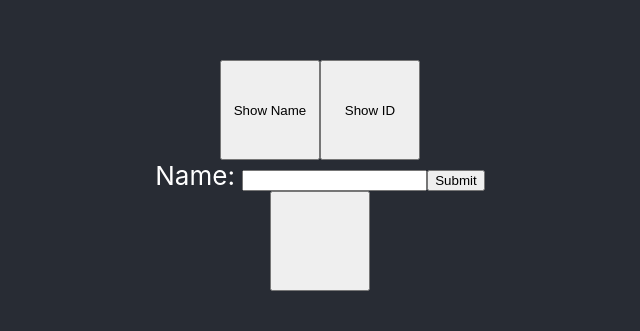
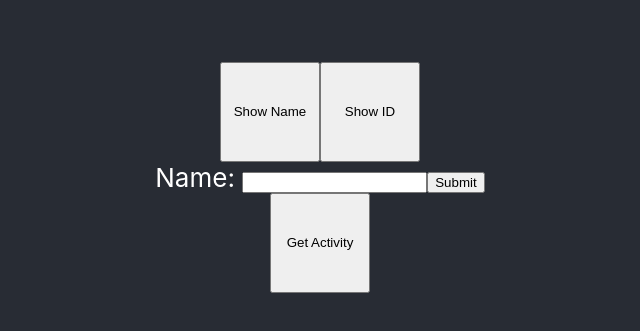
Before and after one commit to NoahNim/basic-tsx, a React (Create React App) app: page / in a window 1280 px wide. Shown: the part 223-554 px from the top of the page, without its empty margins (320-960 px from the left). Built offline with nearby package versions, Linux system fonts and the light colour scheme.

Commit message:
get activity from bored api to display

```diff
--- a/src/App.tsx
+++ b/src/App.tsx
@@ -19,10 +19,10 @@ const App = () => {
 
   useEffect(() => {
     if (user.name != null) {
-      setUserName(userName)
+      setUserName(user.name)
     }
     if (user.id != null) {
-      setUserID(userID)
+      setUserID(user.id)
     }
 
   }, [userName, userID, user.id, user.name])
--- a/src/components/home/activity.tsx
+++ b/src/components/home/activity.tsx
@@ -1,27 +1,76 @@
-import { useContext } from "react";
+import { useContext, useEffect, useState } from "react";
 import ActivityCtx from "../../store/context";
 
 const Activity = () => {
+    interface ActivityInfo {
+        // map(arg0: (item: any) => JSX.Element): import('react').ReactNode
+        activity: string | null
+        participants: number | null
+        price: number | null
+    }
+
+
+
+    // const [activities, setActivity] = useState<any | undefined>((activity: ActivityInfo[]) => {
+    //     if (activity) {
+    //         activity.forEach(item => activity.push(item))
+    //         setActivity(activity)
+    //     }
+    // })
+
+    const [activities, setActivity] = useState<any | undefined>()
     const dataCtx = useContext(ActivityCtx)
 
+    const newActivity: ActivityInfo = {
+        activity: null,
+        participants: null,
+        price: null
+    }
+
+    useEffect(() => {
+        if (newActivity.activity != null || newActivity.activity) {
+            setActivity([newActivity])
+            console.log(activities)
+        }
+    }, [activities, newActivity])
+
     const handleGetActivityButton = async (event: React.MouseEvent<HTMLButtonElement>) => {
+
         event.preventDefault();
 
-        try {
-            const res = await dataCtx?.getActivity();
+        // try {
+        const res = await dataCtx?.getActivity();
 
-            if (res) {
-                console.log(res)
-            }
-        } catch (error) {
-            console.log(error)
+        if (res) {
+            newActivity.activity = res.activity
+            newActivity.participants = res.participants
+            newActivity.price = res.price
+            // console.log(newActivity)
+            setActivity([newActivity])
+        } else {
+            console.log(res)
         }
+        // } catch (error) {
+        //     console.log(error)
+        // }
     }
 
     return (
-        <div>
-            <button style={{ width: "100px", height: "100px" }} onClick={handleGetActivityButton}></button>
-        </div>
+        <>
+            <button style={{ width: "100px", height: "100px" }} onClick={handleGetActivityButton}>Get Activity</button>
+            {activities?.map((item) => {
+                console.log(item)
+                return (
+                    <>
+                        <ul key={item.key}>
+                            <li key={item.activity}>{item.activity}</li>
+                            <li key={item.participants}>{item.participants}</li>
+                            <li key={item.price}>{item.price}</li>
+                        </ul>
+                    </>
+                )
+            })}
+        </>
     )
 
 }
--- a/src/components/home/home.tsx
+++ b/src/components/home/home.tsx
@@ -12,6 +12,7 @@ interface HomeProps {
 }
 
 const Home = ({ setNameFunction, setIDFunction, user, userName }: HomeProps) => {
+
 
     const showNameFunction = (e: React.MouseEvent<HTMLButtonElement>) => {
         e.preventDefault();
--- a/src/store/context.tsx
+++ b/src/store/context.tsx
@@ -3,9 +3,6 @@ import { createContext, ReactNode, useState } from "react";
 interface ActivityContextInterface {
     activityData: Object
     getActivity: Function
-    // activity: string
-    // participants: number
-    // price: number
 }
 
 const ActivityCtx = createContext<ActivityContextInterface | null>(null);
--- a/tsconfig.json
+++ b/tsconfig.json
@@ -18,7 +18,8 @@
     "resolveJsonModule": true,
     "isolatedModules": true,
     "noEmit": true,
-    "jsx": "react-jsx"
+    "jsx": "react-jsx",
+    "noImplicitAny": false
   },
   "include": [
     "src"
```
